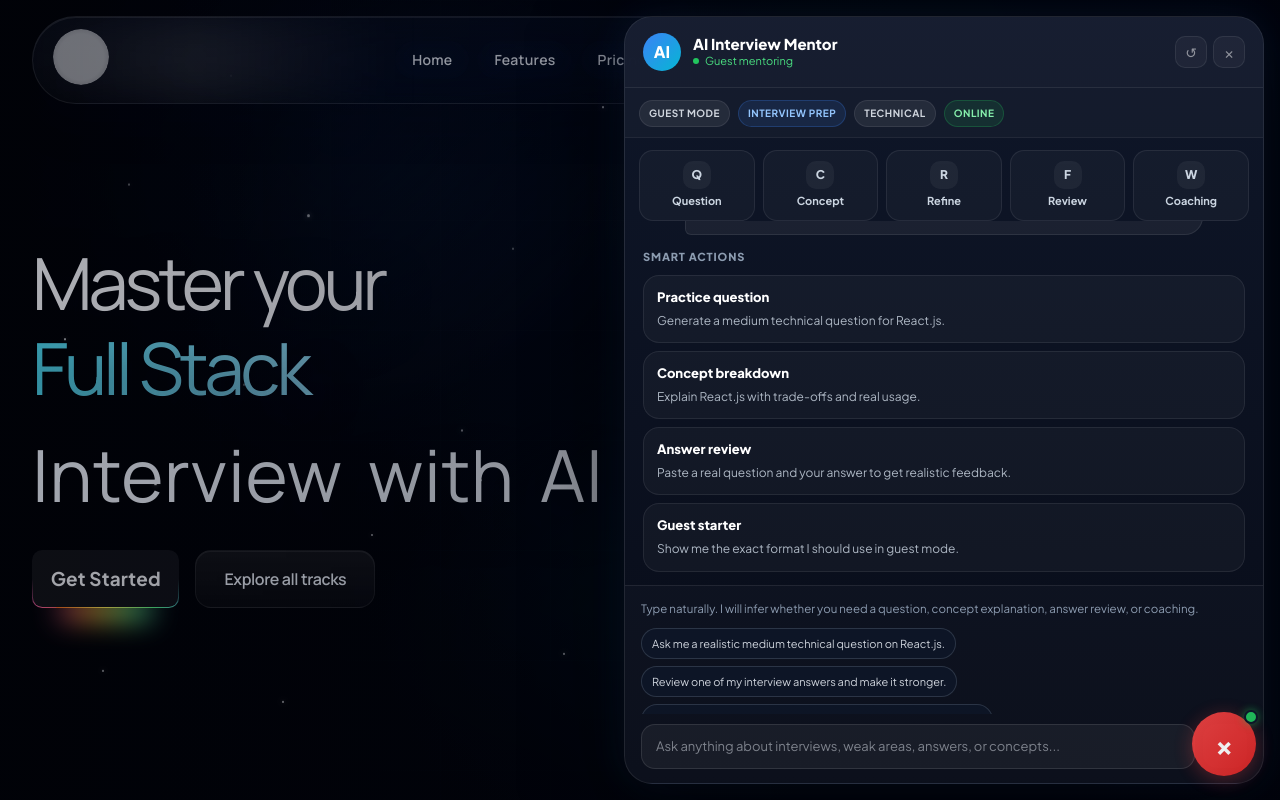
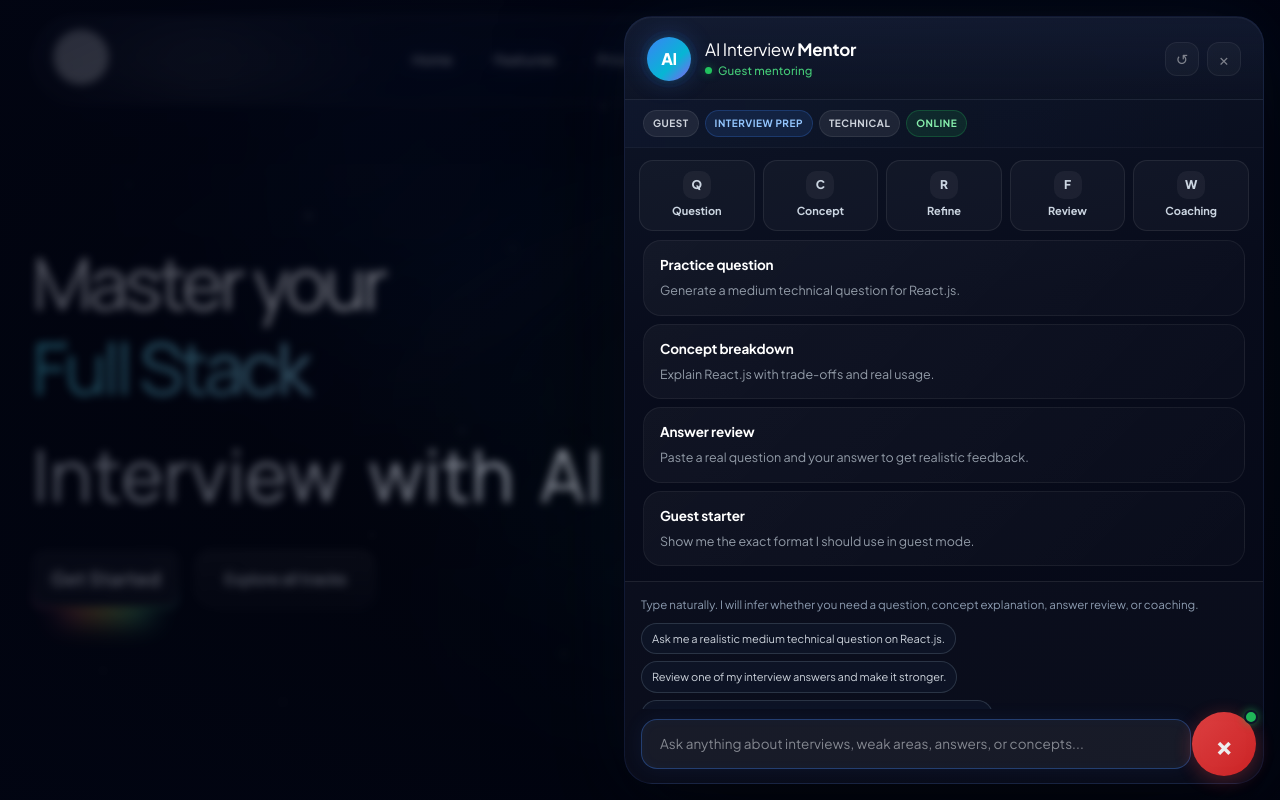
Before and after one commit to imfirozz/hackthone, a React (Vite) app in the folder Hackthone_frontend/: page / in a window 1280 px wide. Both pictures are taken after a click on the button "AI". Shown: the top 800 px of the page. Built offline with nearby package versions, Linux system fonts and the light colour scheme; grey boxes are pictures that could not be loaded; a web font is replaced by a local one.

Commit message:
feat: cinematic premium UI upgrade

```diff
--- a/Hackthone_frontend/src/Components/ChatBotIcon.js
+++ b/Hackthone_frontend/src/Components/ChatBotIcon.js
@@ -785,26 +785,32 @@ function MessageBubble({ message }) {
       style={{
         display: "flex",
         justifyContent: isUser ? "flex-end" : "flex-start",
-        marginBottom: 14,
-        animation: "chatFadeIn 0.3s ease-out",
+        marginBottom: 18,
+        animation: "chatFadeIn 0.4s cubic-bezier(0.16, 1, 0.3, 1)",
       }}
     >
       {!isUser && (
         <div
           style={{
-            width: 34,
-            height: 34,
+            width: 36,
+            height: 36,
             borderRadius: "50%",
             background: message.isError
               ? "linear-gradient(135deg, #ef4444, #f97316)"
-              : "linear-gradient(135deg, #3b82f6, #06b6d4)",
+              : "linear-gradient(135deg, #3b82f6, #06b6d4, #8b5cf6)",
             display: "flex",
             alignItems: "center",
             justifyContent: "center",
-            fontSize: 14,
+            fontSize: 12,
+            fontWeight: 800,
             flexShrink: 0,
-            marginRight: 8,
+            marginRight: 10,
             marginTop: 2,
+            boxShadow: message.isError
+              ? "0 0 12px rgba(239,68,68,0.25)"
+              : "0 0 16px rgba(59,130,246,0.2)",
+            color: "#fff",
+            letterSpacing: "-0.02em",
           }}
         >
           {message.isError ? "!" : "AI"}
@@ -813,22 +819,27 @@ function MessageBubble({ message }) {
       <div
         style={{
           maxWidth: "86%",
-          padding: isUser ? "12px 14px" : "12px 14px 14px",
-          borderRadius: isUser ? "18px 18px 6px 18px" : "18px 18px 18px 6px",
+          padding: isUser ? "13px 16px" : "14px 16px 16px",
+          borderRadius: isUser ? "20px 20px 6px 20px" : "20px 20px 20px 6px",
           background: isUser
-            ? "linear-gradient(135deg, #3b82f6, #2563eb)"
-            : "rgba(255,255,255,0.06)",
+            ? "linear-gradient(135deg, #3b82f6 0%, #2563eb 50%, #4f46e5 100%)"
+            : "linear-gradient(135deg, rgba(255,255,255,0.05) 0%, rgba(255,255,255,0.02) 100%)",
           border: isUser
             ? "none"
             : message.isError
-              ? "1px solid rgba(239,68,68,0.28)"
-              : "1px solid rgba(255,255,255,0.08)",
+              ? "1px solid rgba(239,68,68,0.2)"
+              : "1px solid rgba(255,255,255,0.06)",
           color: "#e2e8f0",
-          fontSize: 13,
-          lineHeight: 1.6,
+          fontSize: 13.5,
+          lineHeight: 1.65,
           wordBreak: "break-word",
           display: "grid",
-          gap: isUser ? 6 : 10,
+          gap: isUser ? 6 : 12,
+          boxShadow: isUser
+            ? "0 4px 20px rgba(59,130,246,0.2)"
+            : message.isError
+              ? "0 2px 12px rgba(239,68,68,0.08)"
+              : "0 2px 16px rgba(0,0,0,0.15)",
         }}
       >
         <div>{parseMarkdownInline(message.content)}</div>
@@ -926,42 +937,49 @@ function MessageBubble({ message }) {
 
 function TypingIndicator() {
   return (
-    <div style={{ display: "flex", alignItems: "center", gap: 8, marginBottom: 12 }}>
+    <div style={{ display: "flex", alignItems: "center", gap: 10, marginBottom: 18, animation: "chatFadeIn 0.4s cubic-bezier(0.16, 1, 0.3, 1)" }}>
       <div
         style={{
-          width: 34,
-          height: 34,
+          width: 36,
+          height: 36,
           borderRadius: "50%",
-          background: "linear-gradient(135deg, #3b82f6, #06b6d4)",
+          background: "linear-gradient(135deg, #3b82f6, #06b6d4, #8b5cf6)",
           display: "flex",
           alignItems: "center",
           justifyContent: "center",
-          fontSize: 14,
+          fontSize: 12,
+          fontWeight: 800,
           flexShrink: 0,
+          color: "#fff",
+          boxShadow: "0 0 20px rgba(59,130,246,0.25)",
+          animation: "neuralPulse 2s ease-in-out infinite",
+          letterSpacing: "-0.02em",
         }}
       >
         AI
       </div>
       <div
         style={{
-          padding: "10px 16px",
-          borderRadius: "16px 16px 16px 4px",
-          background: "rgba(255,255,255,0.06)",
-          border: "1px solid rgba(255,255,255,0.08)",
+          padding: "14px 20px",
+          borderRadius: "20px 20px 20px 6px",
+          background: "linear-gradient(135deg, rgba(255,255,255,0.05), rgba(255,255,255,0.02))",
+          border: "1px solid rgba(59,130,246,0.12)",
           display: "flex",
-          gap: 4,
+          gap: 6,
           alignItems: "center",
+          boxShadow: "0 0 24px rgba(59,130,246,0.06)",
         }}
       >
         {[0, 1, 2].map((index) => (
           <span
             key={index}
             style={{
-              width: 7,
-              height: 7,
+              width: 8,
+              height: 8,
               borderRadius: "50%",
-              background: "#64748b",
+              background: "linear-gradient(135deg, #3b82f6, #06b6d4)",
               animation: `typingDot 1.4s ease-in-out ${index * 0.2}s infinite`,
+              boxShadow: "0 0 6px rgba(59,130,246,0.3)",
             }}
           />
         ))}
@@ -981,16 +999,17 @@ function ContextRibbon({ authIdentity, routeContext, profileSummary, isOnline })
   return (
     <div
       style={{
-        padding: "12px 14px 10px",
-        borderBottom: "1px solid rgba(255,255,255,0.06)",
+        padding: "10px 18px 10px",
+        borderBottom: "1px solid rgba(255,255,255,0.04)",
         display: "flex",
         flexWrap: "wrap",
-        gap: 8,
-        background: "rgba(255,255,255,0.025)",
+        gap: 6,
+        background: "linear-gradient(90deg, rgba(59,130,246,0.03) 0%, transparent 100%)",
+        animation: "chatFadeIn 0.5s ease-out",
       }}
     >
       <ToolBadge tone={authIdentity ? "success" : "default"}>
-        {authIdentity ? "Personalized mode" : "Guest mode"}
+        {authIdentity ? "Personalized" : "Guest"}
       </ToolBadge>
       <ToolBadge tone="primary">{routeContext.routeLabel}</ToolBadge>
       <ToolBadge tone="default">{toTitleCase(routeContext.interviewType)}</ToolBadge>
@@ -998,7 +1017,7 @@ function ContextRibbon({ authIdentity, routeContext, profileSummary, isOnline })
         {isOnline ? "Online" : "Offline"}
       </ToolBadge>
       {averageScore !== null ? <ToolBadge tone="warning">Avg {averageScore}</ToolBadge> : null}
-      {resumeSkill ? <ToolBadge tone="primary">Stack {resumeSkill}</ToolBadge> : null}
+      {resumeSkill ? <ToolBadge tone="primary">{resumeSkill}</ToolBadge> : null}
       {weakArea ? <ToolBadge tone="danger">Weak {weakArea}</ToolBadge> : null}
       {strongArea ? <ToolBadge tone="success">Strong {strongArea}</ToolBadge> : null}
     </div>
@@ -1718,11 +1737,12 @@ export default function ChatBotIcon() {
         style={{
           position: "fixed",
           inset: 0,
-          background: "linear-gradient(90deg, rgba(2,6,23,0.32), rgba(2,6,23,0.54))",
+          background: "radial-gradient(ellipse at 70% 50%, rgba(59,130,246,0.06) 0%, rgba(2,6,23,0.62) 50%, rgba(2,6,23,0.78) 100%)",
           opacity: isOpen ? 1 : 0,
           pointerEvents: isOpen ? "auto" : "none",
-          transition: "opacity 0.28s ease",
+          transition: "opacity 0.4s cubic-bezier(0.4, 0, 0.2, 1)",
           zIndex: 98,
+          backdropFilter: isOpen ? "blur(4px)" : "none",
         }}
       />
       <div
@@ -1736,90 +1756,115 @@ export default function ChatBotIcon() {
           maxWidth: isOpen ? "min(50vw, calc(100vw - 24px))" : "calc(100vw - 32px)",
           height: "calc(100vh - 32px)",
           opacity: isOpen ? 1 : 0,
-          transform: isOpen ? "translateX(0) scale(1)" : "translateX(32px) scale(0.98)",
+          transform: isOpen ? "translateX(0) scale(1)" : "translateX(40px) scale(0.96)",
           transformOrigin: "center right",
-          transition: "all 0.35s cubic-bezier(0.4, 0, 0.2, 1)",
+          transition: "all 0.45s cubic-bezier(0.16, 1, 0.3, 1)",
           zIndex: 99,
           borderRadius: 28,
           overflow: "hidden",
           pointerEvents: isOpen ? "auto" : "none",
           display: "flex",
           flexDirection: "column",
-          background: "linear-gradient(180deg, rgba(15,23,42,0.985), rgba(8,12,24,0.99))",
-          border: "1px solid rgba(255,255,255,0.1)",
-          boxShadow: "0 28px 90px rgba(0,0,0,0.58), 0 0 40px rgba(59,130,246,0.12)",
-          backdropFilter: "blur(28px)",
+          background: "linear-gradient(170deg, rgba(15,23,42,0.96) 0%, rgba(8,12,28,0.98) 40%, rgba(5,8,22,0.99) 100%)",
+          border: "1px solid rgba(100,140,255,0.12)",
+          boxShadow: isOpen
+            ? "0 40px 120px rgba(0,0,0,0.65), 0 0 80px rgba(59,130,246,0.08), inset 0 1px 0 rgba(255,255,255,0.06)"
+            : "none",
+          backdropFilter: "blur(40px) saturate(1.4)",
         }}
       >
         <div
           style={{
-            padding: "16px 18px",
-            borderBottom: "1px solid rgba(255,255,255,0.08)",
+            padding: "20px 22px 18px",
+            borderBottom: "1px solid rgba(255,255,255,0.06)",
             display: "flex",
             alignItems: "center",
             justifyContent: "space-between",
-            gap: 12,
-            background: "rgba(255,255,255,0.03)",
+            gap: 14,
+            background: "linear-gradient(180deg, rgba(30,41,75,0.25) 0%, rgba(15,23,42,0.08) 100%)",
             flexShrink: 0,
           }}
         >
-          <div style={{ display: "flex", alignItems: "center", gap: 12 }}>
-            <div
-              style={{
-                width: 38,
-                height: 38,
-                borderRadius: "50%",
-                background: "linear-gradient(135deg, #3b82f6, #06b6d4)",
-                display: "flex",
-                alignItems: "center",
-                justifyContent: "center",
-                fontSize: 16,
-                fontWeight: 800,
-                color: "#fff",
-              }}
-            >
-              AI
+          <div style={{ display: "flex", alignItems: "center", gap: 14 }}>
+            <div style={{ position: "relative" }}>
+              <div
+                style={{
+                  width: 44,
+                  height: 44,
+                  borderRadius: "50%",
+                  background: "linear-gradient(135deg, #3b82f6 0%, #06b6d4 60%, #8b5cf6 100%)",
+                  display: "flex",
+                  alignItems: "center",
+                  justifyContent: "center",
+                  fontSize: 16,
+                  fontWeight: 800,
+                  color: "#fff",
+                  boxShadow: "0 0 24px rgba(59,130,246,0.3), 0 0 8px rgba(6,182,212,0.2)",
+                  letterSpacing: "-0.02em",
+                }}
+              >
+                AI
+              </div>
+              <span
+                style={{
+                  position: "absolute",
+                  inset: -3,
+                  borderRadius: "50%",
+                  border: "2px solid rgba(59,130,246,0.25)",
+                  animation: isOnline ? "headerPulse 3s ease-in-out infinite" : "none",
+                }}
+              />
             </div>
             <div>
-              <div style={{ fontSize: 15, fontWeight: 800, color: "#fff", lineHeight: 1.2 }}>
-                AI Interview Mentor
+              <div style={{ fontSize: 17, fontWeight: 300, color: "#fff", lineHeight: 1.2, letterSpacing: "-0.01em" }}>
+                AI Interview <span style={{ fontWeight: 700 }}>Mentor</span>
               </div>
               <div
                 style={{
-                  fontSize: 11,
-                  color: isOnline ? "#4ade80" : "#fca5a5",
+                  fontSize: 11.5,
+                  color: isOnline ? "rgba(74,222,128,0.9)" : "rgba(252,165,165,0.9)",
                   display: "flex",
                   alignItems: "center",
                   gap: 6,
+                  marginTop: 3,
+                  fontWeight: 500,
+                  letterSpacing: "0.01em",
                 }}
               >
                 <span
                   style={{
-                    width: 6,
-                    height: 6,
+                    width: 7,
+                    height: 7,
                     borderRadius: "50%",
                     background: isOnline ? "#22c55e" : "#ef4444",
                     display: "inline-block",
+                    boxShadow: isOnline ? "0 0 8px rgba(34,197,94,0.5)" : "0 0 8px rgba(239,68,68,0.5)",
                   }}
                 />
                 {authIdentity ? `Coaching ${authIdentity.displayName}` : "Guest mentoring"}
               </div>
             </div>
           </div>
-          <div style={{ display: "flex", gap: 6 }}>
+          <div style={{ display: "flex", gap: 8 }}>
             <button
               onClick={clearChat}
               title="Clear chat"
               style={{
-                width: 32,
-                height: 32,
-                borderRadius: 10,
-                border: "1px solid rgba(255,255,255,0.08)",
-                background: "rgba(255,255,255,0.04)",
-                color: "rgba(255,255,255,0.5)",
+                width: 34,
+                height: 34,
+                borderRadius: 12,
+                border: "1px solid rgba(255,255,255,0.06)",
+                background: "rgba(255,255,255,0.03)",
+                color: "rgba(255,255,255,0.45)",
                 cursor: "pointer",
-                fontSize: 14,
+                fontSize: 15,
+                display: "flex",
+                alignItems: "center",
+                justifyContent: "center",
+                transition: "all 0.25s ease",
               }}
+              onMouseEnter={(e) => { e.currentTarget.style.background = "rgba(255,255,255,0.08)"; e.currentTarget.style.color = "#fff"; }}
+              onMouseLeave={(e) => { e.currentTarget.style.background = "rgba(255,255,255,0.03)"; e.currentTarget.style.color = "rgba(255,255,255,0.45)"; }}
             >
               ↺
             </button>
@@ -1827,15 +1872,21 @@ export default function ChatBotIcon() {
               onClick={toggleChat}
               title="Close mentor"
               style={{
-                width: 32,
-                height: 32,
-                borderRadius: 10,
-                border: "1px solid rgba(255,255,255,0.08)",
-                background: "rgba(255,255,255,0.04)",
-                color: "rgba(255,255,255,0.5)",
+                width: 34,
+                height: 34,
+                borderRadius: 12,
+                border: "1px solid rgba(255,255,255,0.06)",
+                background: "rgba(255,255,255,0.03)",
+                color: "rgba(255,255,255,0.45)",
                 cursor: "pointer",
-                fontSize: 16,
+                fontSize: 17,
+                display: "flex",
+                alignItems: "center",
+                justifyContent: "center",
+                transition: "all 0.25s ease",
               }}
+              onMouseEnter={(e) => { e.currentTarget.style.background = "rgba(239,68,68,0.12)"; e.currentTarget.style.color = "#fca5a5"; }}
+              onMouseLeave={(e) => { e.currentTarget.style.background = "rgba(255,255,255,0.03)"; e.currentTarget.style.color = "rgba(255,255,255,0.45)"; }}
             >
               ×
             </button>
@@ -1903,20 +1954,23 @@ export default function ChatBotIcon() {
                     onClick={() => handleQuickAction(action)}
                     style={{
                       textAlign: "left",
-                      padding: "12px 13px",
-                      borderRadius: 16,
-                      border: "1px solid rgba(255,255,255,0.08)",
-                      background: "rgba(255,255,255,0.035)",
+                      padding: "14px 16px",
+                      borderRadius: 18,
+                      border: "1px solid rgba(255,255,255,0.06)",
+                      background: "linear-gradient(135deg, rgba(255,255,255,0.04) 0%, rgba(255,255,255,0.015) 100%)",
                       color: "#e2e8f0",
                       cursor: "pointer",
                       display: "grid",
-                      gap: 4,
+                      gap: 6,
+                      transition: "all 0.3s cubic-bezier(0.16, 1, 0.3, 1)",
                     }}
+                    onMouseEnter={(e) => { e.currentTarget.style.transform = "translateY(-2px)"; e.currentTarget.style.borderColor = "rgba(59,130,246,0.2)"; e.currentTarget.style.boxShadow = "0 8px 30px rgba(0,0,0,0.2), 0 0 20px rgba(59,130,246,0.06)"; }}
+                    onMouseLeave={(e) => { e.currentTarget.style.transform = "translateY(0)"; e.currentTarget.style.borderColor = "rgba(255,255,255,0.06)"; e.currentTarget.style.boxShadow = "none"; }}
                   >
-                    <span style={{ fontSize: 13, fontWeight: 800, color: "#fff" }}>
+                    <span style={{ fontSize: 13.5, fontWeight: 700, color: "#fff", letterSpacing: "-0.01em" }}>
                       {action.title}
                     </span>
-                    <span style={{ fontSize: 12, color: "rgba(203,213,225,0.84)", lineHeight: 1.55 }}>
+                    <span style={{ fontSize: 12.5, color: "rgba(203,213,225,0.7)", lineHeight: 1.55 }}>
                       {action.description}
                     </span>
                   </button>
@@ -1990,35 +2044,44 @@ export default function ChatBotIcon() {
               aria-label="Chat with AI interview mentor"
               style={{
                 flex: 1,
-                padding: "12px 14px",
-                borderRadius: 14,
-                border: "1px solid rgba(255,255,255,0.1)",
-                background: "rgba(255,255,255,0.05)",
-                color: "#e2e8f0",
-                fontSize: 13,
+                padding: "14px 18px",
+                borderRadius: 16,
+                border: "1px solid rgba(255,255,255,0.08)",
+                background: "rgba(255,255,255,0.04)",
+                color: "#f1f5f9",
+                fontSize: 13.5,
                 outline: "none",
+                transition: "all 0.3s ease",
+                letterSpacing: "0.005em",
               }}
+              onFocus={(e) => { e.target.style.borderColor = "rgba(59,130,246,0.35)"; e.target.style.boxShadow = "0 0 20px rgba(59,130,246,0.08), inset 0 0 12px rgba(59,130,246,0.04)"; e.target.style.background = "rgba(255,255,255,0.06)"; }}
+              onBlur={(e) => { e.target.style.borderColor = "rgba(255,255,255,0.08)"; e.target.style.boxShadow = "none"; e.target.style.background = "rgba(255,255,255,0.04)"; }}
             />
             <button
               type="submit"
               disabled={!normalizeText(inputValue) || isLoading}
               style={{
-                width: 44,
-                height: 44,
-                borderRadius: 14,
+                width: 48,
+                height: 48,
+                borderRadius: 16,
                 border: "none",
                 background: normalizeText(inputValue) && !isLoading
-                  ? "linear-gradient(135deg, #3b82f6, #06b6d4)"
-                  : "rgba(255,255,255,0.06)",
+                  ? "linear-gradient(135deg, #3b82f6 0%, #06b6d4 60%, #8b5cf6 100%)"
+                  : "rgba(255,255,255,0.05)",
                 color: normalizeText(inputValue) && !isLoading
                   ? "#fff"
-                  : "rgba(255,255,255,0.3)",
+                  : "rgba(255,255,255,0.25)",
                 cursor: normalizeText(inputValue) && !isLoading ? "pointer" : "not-allowed",
                 display: "flex",
                 alignItems: "center",
                 justifyContent: "center",
-                fontSize: 18,
+                fontSize: 20,
                 flexShrink: 0,
+                transition: "all 0.3s cubic-bezier(0.16, 1, 0.3, 1)",
+                boxShadow: normalizeText(inputValue) && !isLoading
+                  ? "0 4px 20px rgba(59,130,246,0.25)"
+                  : "none",
+                transform: normalizeText(inputValue) && !isLoading ? "scale(1)" : "scale(0.95)",
               }}
             >
               ↗
@@ -2114,30 +2177,52 @@ export default function ChatBotIcon() {
 
       <style>{`
         @keyframes chatbot-pulse {
-          0%, 100% { transform: scale(1); opacity: 0.4; }
-          50% { transform: scale(1.45); opacity: 0; }
+          0%, 100% { transform: scale(1); opacity: 0.35; }
+          50% { transform: scale(1.5); opacity: 0; }
         }
 
         @keyframes chatFadeIn {
-          from { opacity: 0; transform: translateY(8px); }
-          to { opacity: 1; transform: translateY(0); }
+          from { opacity: 0; transform: translateY(12px) scale(0.97); filter: blur(2px); }
+          to { opacity: 1; transform: translateY(0) scale(1); filter: blur(0); }
         }
 
         @keyframes typingDot {
-          0%, 80%, 100% { opacity: 0.32; transform: translateY(0); }
-          40% { opacity: 1; transform: translateY(-2px); }
+          0%, 80%, 100% { opacity: 0.25; transform: translateY(0) scale(0.9); }
+          40% { opacity: 1; transform: translateY(-3px) scale(1.1); }
         }
+
+        @keyframes neuralPulse {
+          0%, 100% { box-shadow: 0 0 20px rgba(59,130,246,0.25); }
+          50% { box-shadow: 0 0 32px rgba(59,130,246,0.4), 0 0 12px rgba(6,182,212,0.2); }
+        }
+
+        @keyframes headerPulse {
+          0%, 100% { opacity: 0.4; transform: scale(1); }
+          50% { opacity: 0; transform: scale(1.25); }
+        }
+
+        @keyframes ambientGlow {
+          0%, 100% { opacity: 0.5; }
+          50% { opacity: 0.8; }
+        }
+
+        #chatbot-panel::-webkit-scrollbar { width: 3px; }
+        #chatbot-panel::-webkit-scrollbar-track { background: transparent; }
+        #chatbot-panel::-webkit-scrollbar-thumb { background: rgba(59,130,246,0.15); border-radius: 4px; }
+        #chatbot-panel *::-webkit-scrollbar { width: 3px; }
+        #chatbot-panel *::-webkit-scrollbar-track { background: transparent; }
+        #chatbot-panel *::-webkit-scrollbar-thumb { background: rgba(255,255,255,0.08); border-radius: 4px; }
 
         @media (max-width: 640px) {
           #chatbot-panel {
-            top: 8px !important;
-            right: 8px !important;
-            bottom: 8px !important;
-            width: calc(100vw - 16px) !important;
-            max-width: calc(100vw - 16px) !important;
-            height: calc(100vh - 16px) !important;
-            border-radius: 20px !important;
-            transform: ${isOpen ? "translateX(0) scale(1)" : "translateX(18px) scale(0.98)"} !important;
+            top: 0 !important;
+            right: 0 !important;
+            bottom: 0 !important;
+            width: 100vw !important;
+            max-width: 100vw !important;
+            height: 100vh !important;
+            border-radius: 0 !important;
+            transform: ${isOpen ? "translateX(0) scale(1)" : "translateX(100%) scale(1)"} !important;
           }
         }
       `}</style>
```
